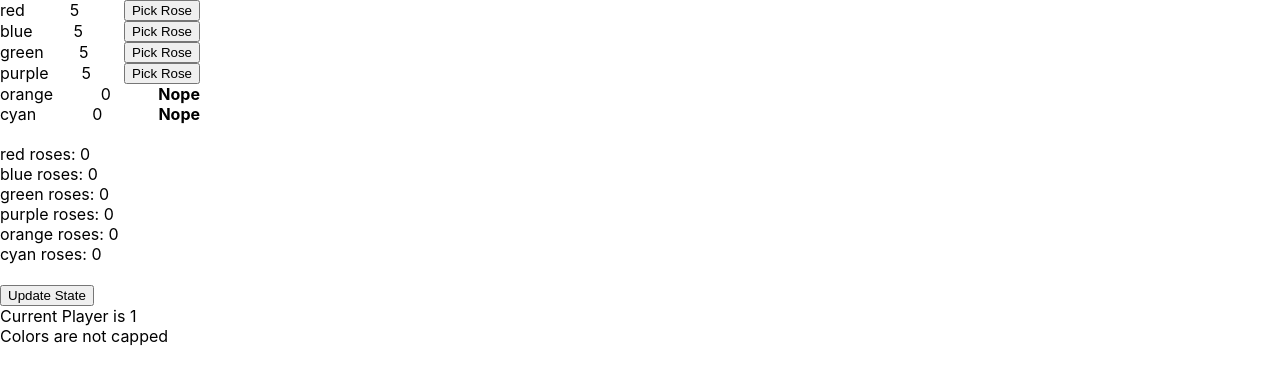
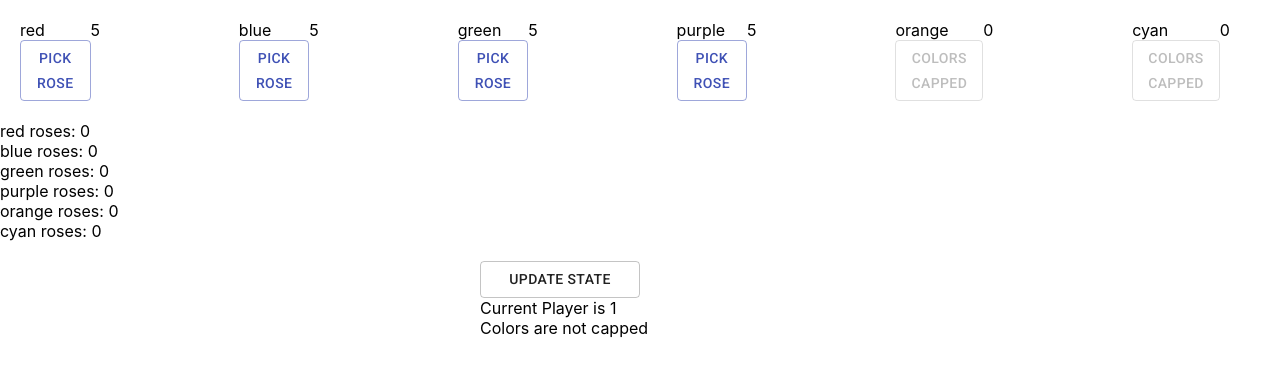
Before and after one commit to RyanGreyling2/Princess-Rose-Analysis, a React (Create React App) app: page / in a window 1280 px wide. Shown: the top 384 px of the page. Built offline with nearby package versions, Linux system fonts and the light colour scheme.

Commit message:
Adding in Materials UI
Also did some flexbox stuff to the Rose Bushes

```diff
--- a/package.json
+++ b/package.json
@@ -3,6 +3,7 @@
   "version": "0.1.0",
   "private": true,
   "dependencies": {
+    "@material-ui/core": "^4.11.4",
     "@testing-library/jest-dom": "^5.14.1",
     "@testing-library/react": "^11.2.7",
     "@testing-library/user-event": "^12.8.3",
--- a/public/index.html
+++ b/public/index.html
@@ -24,20 +24,12 @@
       work correctly both with client-side routing and a non-root public URL.
       Learn how to configure a non-root public URL by running `npm run build`.
     -->
+    <link rel="stylesheet" href="https://fonts.googleapis.com/css?family=Roboto:300,400,500,700&display=swap" />
+    <!-- Loads Roboto font from Materials UI -->
     <title>React App</title>
   </head>
   <body>
     <noscript>You need to enable JavaScript to run this app.</noscript>
     <div id="root"></div>
-    <!--
-      This HTML file is a template.
-      If you open it directly in the browser, you will see an empty page.
-
-      You can add webfonts, meta tags, or analytics to this file.
-      The build step will place the bundled scripts into the <body> tag.
-
-      To begin the development, run `npm start` or `yarn start`.
-      To create a production bundle, use `npm run build` or `yarn build`.
-    -->
   </body>
 </html>
--- a/src/App.css
+++ b/src/App.css
@@ -1,16 +1,40 @@
 .bush {
+  display: table;
+  width: 80px;
+}
+
+.bush-row1 {
+  display: table-row
+}
+
+.bush-row1-cell {
+  display: table-cell
+}
+
+.rose-button {
+  padding: 0;
+  width: 100%;
+}
+
+.flexbox-bushes {
+  padding-top: 20px;
+  padding-right: 50px;
+  padding-left: 20px;
+
   display: flex;
   flex-direction: row;
-  width: 200px;
   justify-content: space-between;
 }
 
+.update {
+  margin: auto;
+  width: 25%;
 
-
-/* .flexbox-bushes {
   display: flex;
   flex-direction: column;
-  justify-content: space-between;
-  flex-wrap: wrap;
-  height: 60px;
-} */
+}
+
+.update-button {
+  margin: auto;
+  width: 50%;
+}
--- a/src/App.tsx
+++ b/src/App.tsx
@@ -1,6 +1,7 @@
 import React, {useState, useEffect} from 'react';
 import './App.css';
 
+import { Button } from '@material-ui/core';
 
 type BushProps = {
   count: number,
@@ -23,17 +24,19 @@ function Bush(props: BushProps) {
 
   return (
     <div className="bush">
-      <div>
+      <div className="bush-row1">
+        <div className="bush-row1-cell">
           {props.color}
         </div>
-      <div>
+        <div className="bush-row1-cell">
           {props.count}
         </div>
+      </div>
       {isClicked
-      ? <button onClick={() => gameUpdate(1)}>Put Back</button>
+      ? <Button className="rose-button" variant="outlined" color="secondary" onClick={() => gameUpdate(1)}>Put Back</Button>
       : props.colorsCapped || props.count === 0
-        ? <b>Nope</b>
-        : <button onClick={() => gameUpdate(-1)}>Pick Rose</button>
+        ? <Button className="rose-button"  variant="outlined" disabled>Colors Capped</Button>
+        : <Button className="rose-button"  variant="outlined" color="primary" onClick={() => gameUpdate(-1)}>Pick Rose</Button>
       }
     </div>
   );
@@ -137,16 +140,18 @@ return (
     <br/>
     {bufferKeyArr.map((key) => <div key={key}>{key} roses: {game_buffer[key]}</div>)}
     <br/>
-    <button onClick={() => {// Move buffered changes into game state
+    <div className="update">
+      <Button className="update-button" variant="outlined" onClick={() => {// Move buffered changes into game state
                 setGameBuffer(buffer_init);
                 setCurrPlayer(!curr_player);
                 setColorsCapped(false);
                 setButtonIsClicked(button_is_clicked_init);
         }}>
         Update State
-    </button>
+      </Button>
       <div>Current Player is {curr_player ? 1 : 2}</div>
       <div>Colors are{colorsCapped ? "" : " not"} capped</div>
+    </div>
   </>
 )
 
```
Also changed, not shown: 1 other file (tests, documents, lock files or other folders). Lines whose indentation alone changed are shown as unchanged.
